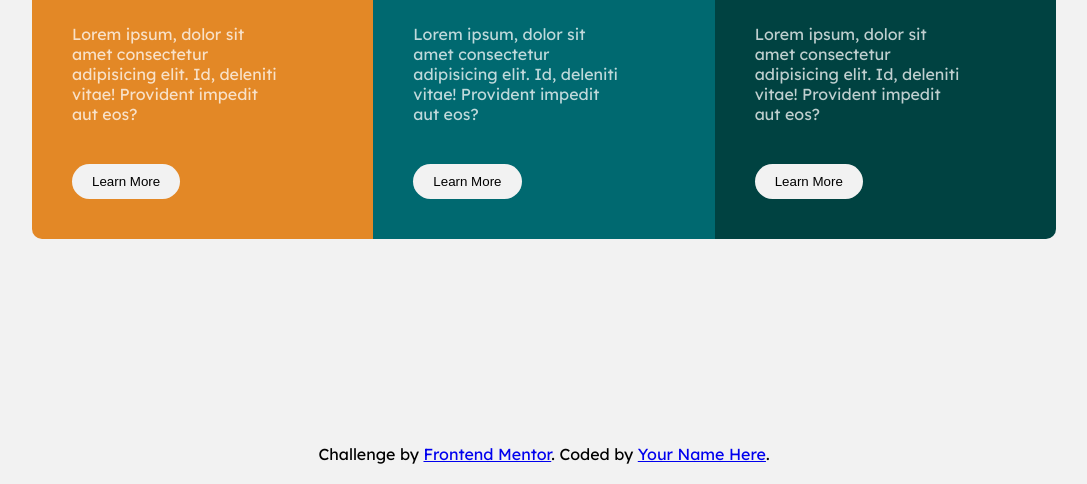
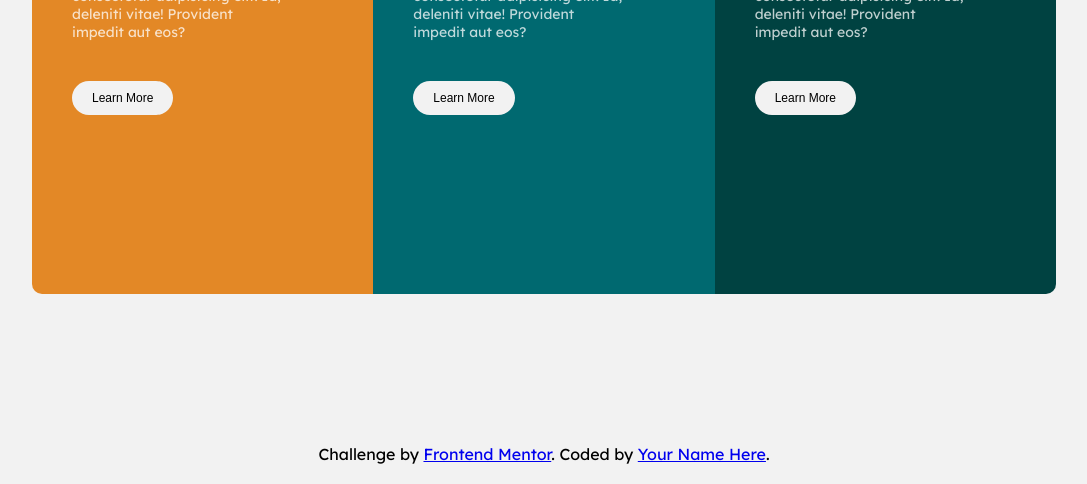
Before and after one commit to allysonbelo/desafio-frontendmentor, a plain HTML site: page index.html in a window 1280 px wide. Shown: the part 356-840 px from the top of the page, without its empty margins (96-1183 px from the left). Drawn offline with Linux system fonts and the light colour scheme.

Commit message:
Alterações nos botões

```diff
--- a/css/style.css
+++ b/css/style.css
@@ -33,12 +33,14 @@ h2{
 }
 
 p{
+    font-size: 14px;
     color: var(--color-transparent-white);
     margin-bottom: 40px;
     width: 80%;
 }
 
 button{
+    font-size: 12px;
     background-color: var(--color-ligth-gray);
     border-radius: 50px;
     border: none;
@@ -46,8 +48,9 @@ button{
 }
 
 button:hover{
+    font-size: 12px;
     background-color: transparent;
-    border: 2px solid white;
+    border: 1px solid white;
     color: white;
 }
 
@@ -67,20 +70,20 @@ button:hover{
 .column1 {
     background-color: var(--color-orange);
     width: 400px;
-    height: fit-content;
+    height: 500px;
     border-radius: 10px 0 0 10px;
 }
 
 .column2 {
     background-color: var(--color-cyan);
     width: 400px;
-    height: fit-content;
+    height: 500px;
 }
 
 .column3 {
     background-color: var(--color-dark-cyan);
     width: 400px;
-    height: fit-content;
+    height: 500px;
     border-radius: 0 10px 10px 0;
 }
 
```
